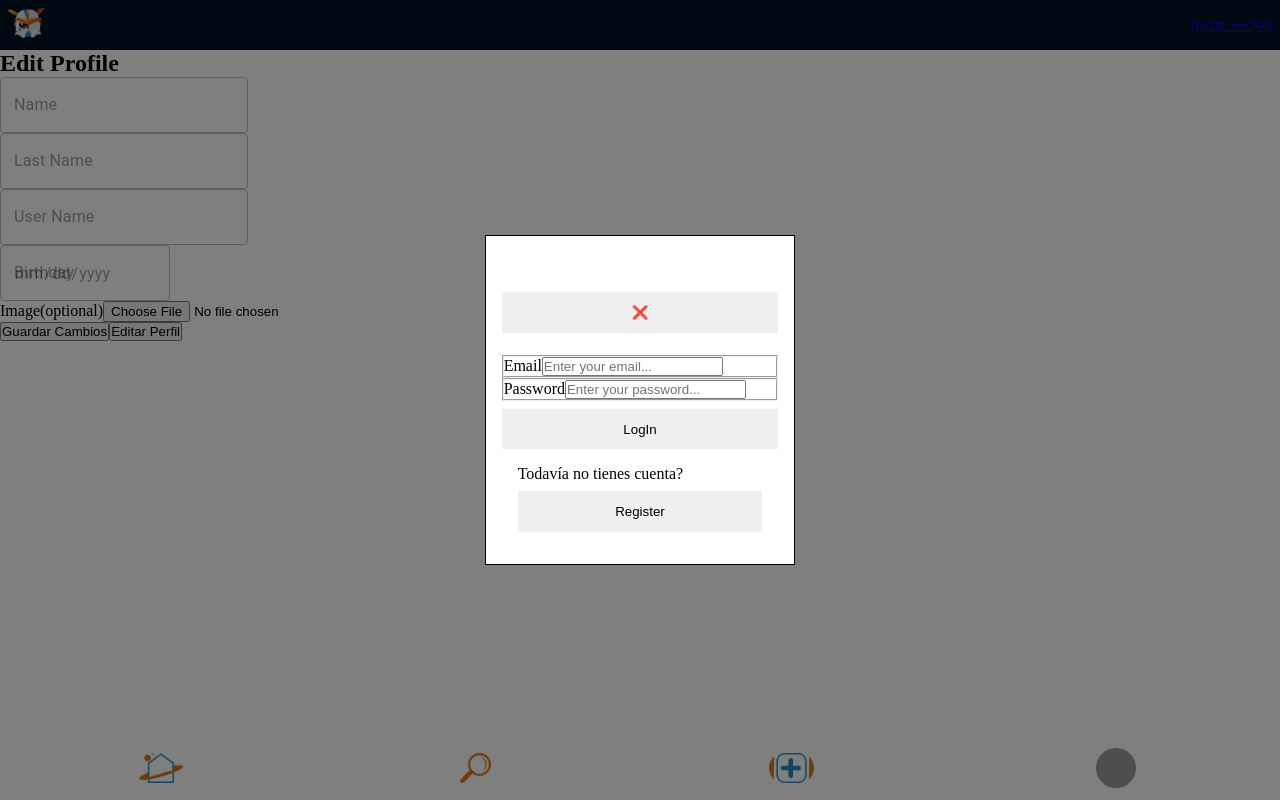
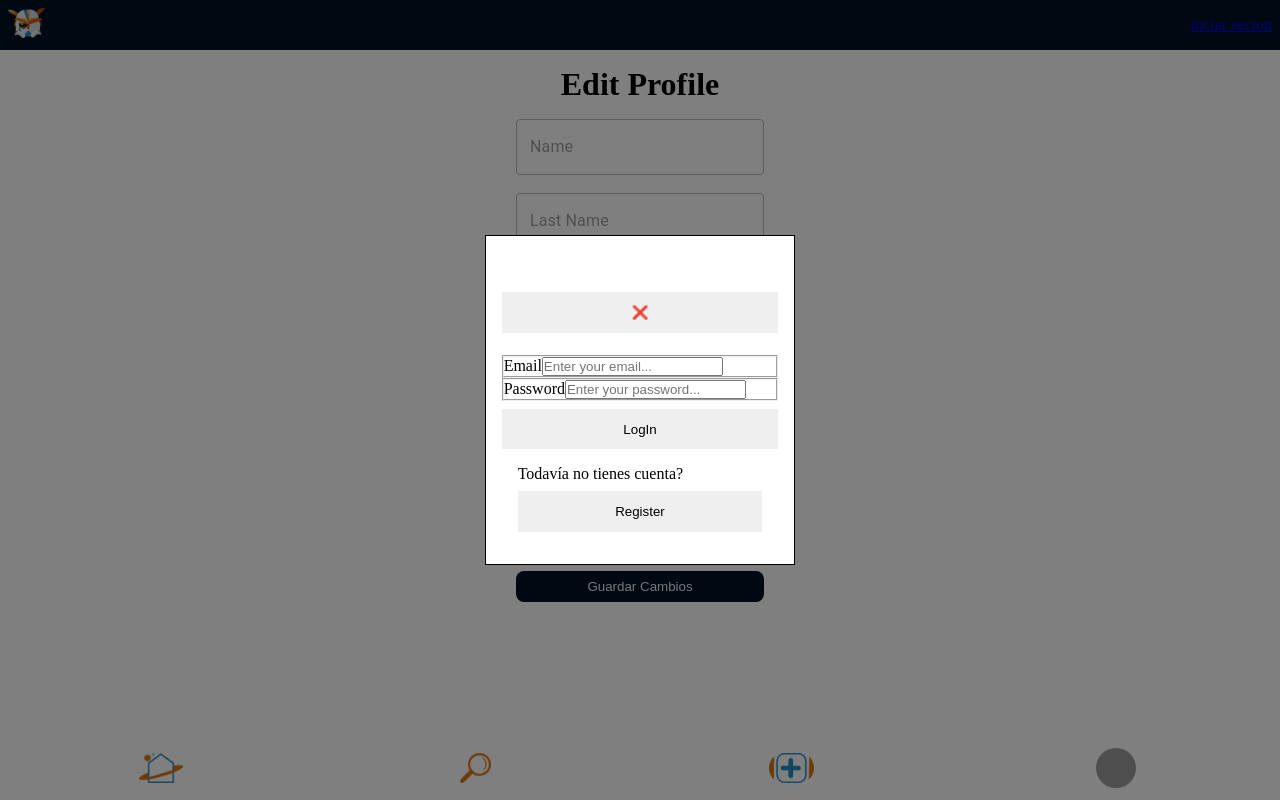
Before and after one commit to Manuel080696/FrontEndInstaClone, a React (Vite) app: page /user/profile in a window 1280 px wide. Built offline with nearby package versions, Linux system fonts and the light colour scheme; no server answers; grey boxes are pictures that could not be loaded.

Commit message:
Cambios en css y estructura de Edit profile

```diff
--- /dev/null
+++ b/src/components/EditProfile.css
@@ -0,0 +1,48 @@
+aside#profile-edit {
+  width: 100vw;
+  display: flex;
+  flex-direction: column;
+  justify-content: center;
+  align-items: center;
+}
+
+aside#profile-edit h2 {
+  font-size: 2rem;
+  padding: 1rem;
+}
+
+aside#profile-edit form {
+  display: flex;
+  flex-direction: column;
+}
+aside#profile-edit form label.avatar {
+  padding-bottom: 1rem;
+}
+
+aside#profile-edit form div.custom-file-input button {
+  height: 60px;
+  width: 100%;
+  border: 1px solid gray;
+  border-radius: 8px;
+  background-color: white;
+  background-image: url("/drop-files-here-extra.jpg");
+  background-size: contain;
+  background-position: center;
+  background-repeat: no-repeat;
+}
+
+button.guardar {
+  padding: 0.5rem;
+  background-color: #001324;
+  color: #e9eff2;
+  border: none;
+  border-radius: 8px;
+}
+button#Edit {
+  padding: 0.5rem;
+  background-color: #e9eff2;
+  color: #001324;
+  border: 1px solid #001324;
+  border-radius: 8px;
+  margin-bottom: 0.5rem;
+}
--- a/src/components/EditProfile.jsx
+++ b/src/components/EditProfile.jsx
@@ -2,10 +2,10 @@ import { useContext, useState } from "react";
 import { AuthContext } from "../context/AuthContext";
 import { useNavigate } from "react-router-dom";
 import { editUserServices } from "../services";
+import TextField from "@mui/material/TextField";
 import Alert from "@mui/material/Alert";
 import Stack from "@mui/material/Stack";
-
-import TextField from "@mui/material/TextField";
+import "./EditProfile.css";
 
 export const EditProfile = () => {
   const { user, token, setUser } = useContext(AuthContext);
@@ -42,8 +42,8 @@ export const EditProfile = () => {
   }
 
   return (
-    <>
-      <h1>Edit Profile</h1>
+    <aside id="profile-edit">
+      <h2>Edit Profile</h2>
       <form onSubmit={handleClick}>
         <TextField
           disabled={disabled}
@@ -87,13 +87,29 @@ export const EditProfile = () => {
 
         <br />
 
-        <label htmlFor="avatar">Image(optional)</label>
-        <input type="file" id="avatar" name="avatar" accept="image/*" />
+        <label className="avatar" htmlFor="avatar">
+          Image(optional)
+        </label>
+        {/* <input type="file" id="avatar" name="avatar" accept="image/*" /> */}
+        <div className="custom-file-input">
+          <input
+            type="file"
+            className="avatar"
+            name="avatar"
+            accept="image/*"
+            style={{ display: "none" }}
+          />
+          <button
+            id="avatar"
+            type="button"
+            onClick={() => document.getElementById("avatar").click()}
+          ></button>
+        </div>
         <br />
-        <button>Guardar Cambios</button>
-        <button type="submit" onClick={handleGameClick}>
+        <button id="Edit" type="submit" onClick={handleGameClick}>
           Editar Perfil
         </button>
+        <button className="guardar">Guardar Cambios</button>
       </form>
       {error ? (
         <Stack sx={{ width: "100%" }} spacing={2}>
@@ -106,6 +122,6 @@ export const EditProfile = () => {
           </Alert>
         </Stack>
       ) : null}
-    </>
+    </aside>
   );
 };
```
Also changed, not shown: public/drop-files-here-extra.jpg (added).
